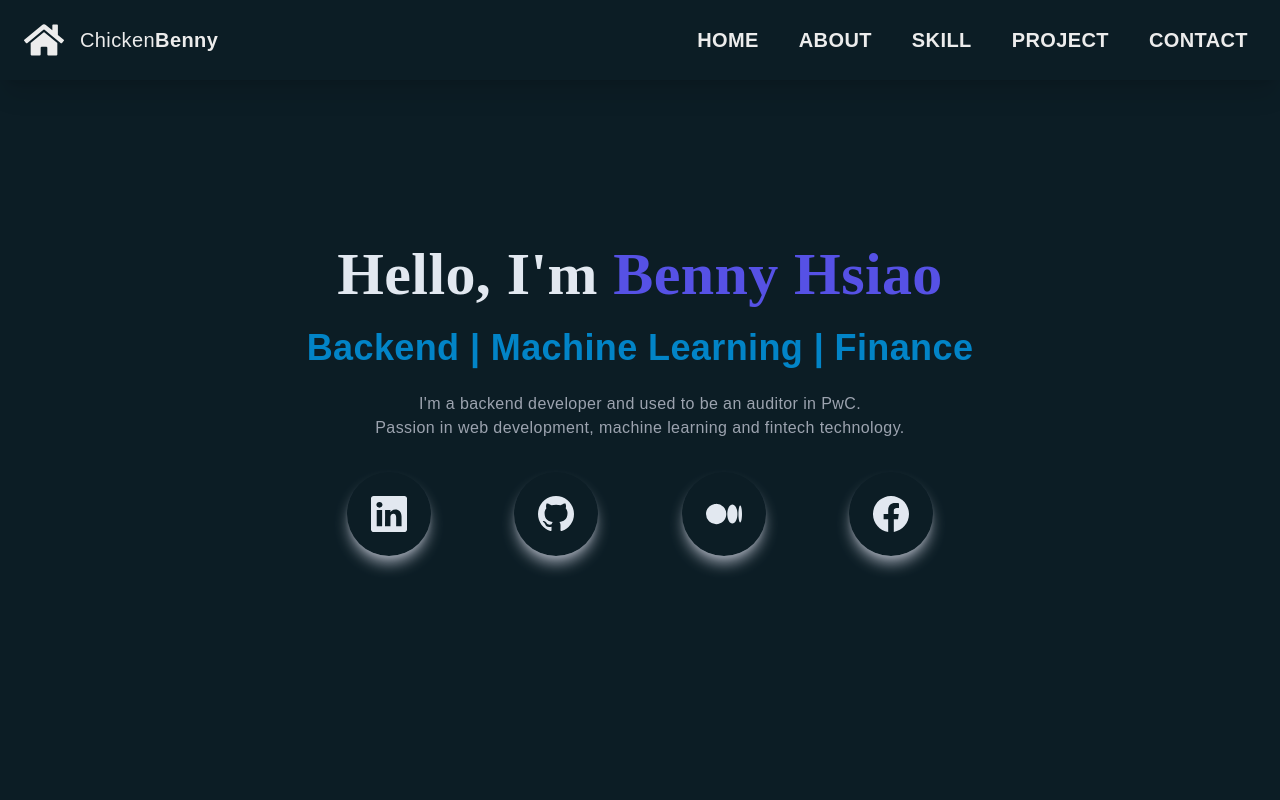
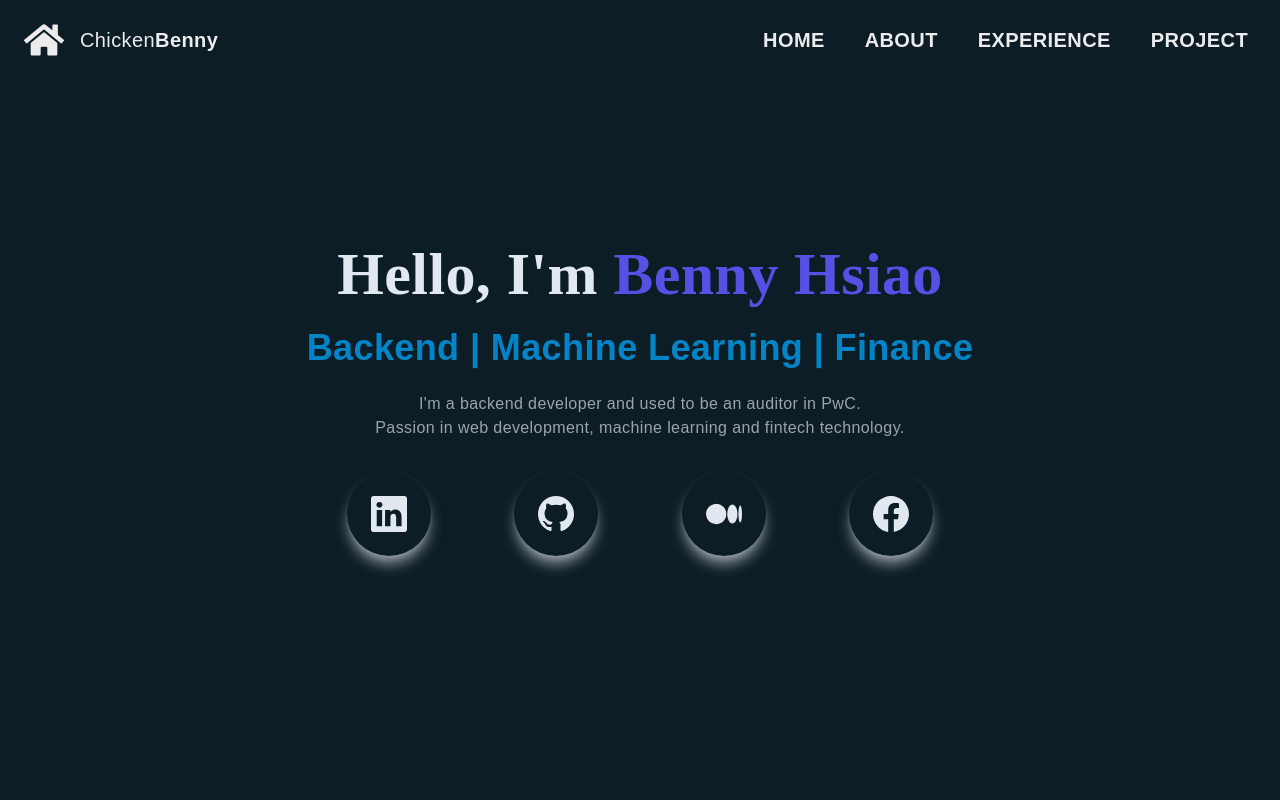
Before and after one commit to ChickenBenny/Personal-website, a Next.js app: page / in a window 1280 px wide. Shown: the top 800 px of the page. Built offline with nearby package versions, Linux system fonts and the light colour scheme.

Commit message:
feat: id and smooth scroll

```diff
--- a/components/About/index.jsx
+++ b/components/About/index.jsx
@@ -3,7 +3,7 @@ import Skill from "../Skill";
 
 const About = () => {
   return (
-    <div className='w-full min-h-screen flex text-center'>
+    <div id='about' className='w-full min-h-screen flex text-center'>
       <div className='max-w-screen-xl	w-full mx-auto p-2 flex flex-col justify-center items-center'>
         <div>
           <p className='py-2 text-2xl text-slate-200'>
--- a/components/Experience/index.jsx
+++ b/components/Experience/index.jsx
@@ -2,8 +2,11 @@ import React from "react";
 
 const Experience = () => {
   return (
-    <div className="w-full min-h-screen flex">
+    <div id='experience' className="w-full min-h-screen flex">
       <div className='max-w-screen-xl	w-full h-full my-10 mx-auto p-2 justify-center items-center'>
+        <p className='text-center py-2 text-2xl text-slate-200'>
+          Experience
+        </p>
         <h2 className='text-center py-4 text-amber-300'>
           Work Experience
         </h2>
--- a/components/Hero/index.jsx
+++ b/components/Hero/index.jsx
@@ -3,7 +3,7 @@ import { BsLinkedin, BsGithub, BsMedium, BsFacebook } from "react-icons/bs";
 
 const Hero = () => {
   return (
-    <div className="w-full h-screen flex text-center">
+    <div id='hero' className="w-full h-screen flex text-center">
       <div className='max-w-screen-xl	w-full h-full mx-auto p-2 flex justify-center items-center'>
         <div>
           <h1 className='py-4 text-slate-200'>
--- a/components/Navbar/index.jsx
+++ b/components/Navbar/index.jsx
@@ -1,6 +1,6 @@
 import React from "react";
 import Link from "next/link";
-import { useState } from "react";
+import { useState, useEffect } from "react";
 import { AiOutlineMenu } from "react-icons/ai";
 import { FaHome } from "react-icons/fa";
 import { AiOutlineClose } from "react-icons/ai";
@@ -8,13 +8,33 @@ import { BsLinkedin, BsGithub, BsMedium, BsFacebook } from "react-icons/bs";
 
 const Navbar = () => {
   const [show, setShow] = useState(false);
+  const [shadow, setShadow] = useState(false);
+  const [navBg, setNavBg] = useState('#0c1d25');
 
   const handleShow = () => {
     setShow(!show);
   };
+  console.log(shadow)
+  useEffect(() => {
+    const handleShadow = () => {
+      if (window.scrollY >= 90) {
+        setShadow(true);
+      } else {
+        setShadow(false);
+      }
+    };
+    window.addEventListener('scroll', handleShadow);
+  }, []);
 
   return (
-    <div className="fixed w-full h-20 shadow-xl z-[100]">
+    <div
+      style={{ backgroundColor: `${navBg}` }}
+      className={
+        shadow
+          ? 'fixed w-full h-20 shadow-xl z-[100] ease-in-out duration-300'
+          : 'fixed w-full h-20 z-[100]'
+      }
+    >
       <div className="flex justify-between items-center w-full h-full px-2 2xl:px-16">
         <div className='flex pl-4 items-center'>
           <FaHome size={40} />
@@ -23,20 +43,17 @@ const Navbar = () => {
         </div>
         <div className='mx-6'>
           <ul className='hidden md:flex'>
-            <Link href='/'>
+            <Link href='/#hero' scroll={false}>
               <li className="ml-10 text-xl font-semibold uppercase hover:border-b">Home</li>
             </Link>
-            <Link href='#about'>
+            <Link href='/#about' scroll={false}>
               <li className="ml-10 text-xl font-semibold uppercase hover:border-b">About</li>
             </Link>
-            <Link href='#skill'>
-              <li className="ml-10 text-xl font-semibold uppercase hover:border-b">Skill</li>
+            <Link href='/#experience' scroll={false}>
+              <li className="ml-10 text-xl font-semibold uppercase hover:border-b">Experience</li>
             </Link>
-            <Link href='#project'>
+            <Link href='/#project' scroll={false}>
               <li className="ml-10 text-xl font-semibold uppercase hover:border-b">Project</li>
-            </Link>
-            <Link href='#contact'>
-              <li className="ml-10 text-xl font-semibold uppercase hover:border-b">Contact</li>
             </Link>
           </ul>
           <div onClick={handleShow} className='pr-4 md:hidden'>
@@ -63,17 +80,14 @@ const Navbar = () => {
               <Link href='/'>
                 <li className="px-4 py-4 text-xl font-semibold text-black uppercase hover:border-b">Home</li>
               </Link>
-              <Link href='#about'>
+              <Link href='/#about' scroll={false}>
                 <li className="px-4 py-4 text-xl font-semibold text-black uppercase hover:border-b">About</li>
               </Link>
-              <Link href='#skill'>
-                <li className="px-4 py-4 text-xl font-semibold text-black uppercase hover:border-b">Skill</li>
+              <Link href='/#experience' scroll={false}>
+                <li className="px-4 py-4 text-xl font-semibold text-black uppercase hover:border-b">Experience</li>
               </Link>
-              <Link href='#project'>
+              <Link href='/#project' scroll={false}>
                 <li className="px-4 py-4 text-xl font-semibold text-black uppercase hover:border-b">Project</li>
-              </Link>
-              <Link href='#contact'>
-                <li className="px-4 py-4 text-xl font-semibold text-black uppercase hover:border-b">Contact</li>
               </Link>
               </ul>
             </div>
--- a/components/Project/index.jsx
+++ b/components/Project/index.jsx
@@ -9,7 +9,7 @@ import ProjectContainer from "../ProjectContainer";
 
 const Project = () => {
   return (
-    <div className='w-full min-h-screen text-center'>
+    <div id='project' className='w-full min-h-screen text-center'>
       <div className='max-w-screen-xl mx-auto  px-2 py-16'>
         <h2 className='py-2 text-2xl text-slate-200'>
           Project
```
